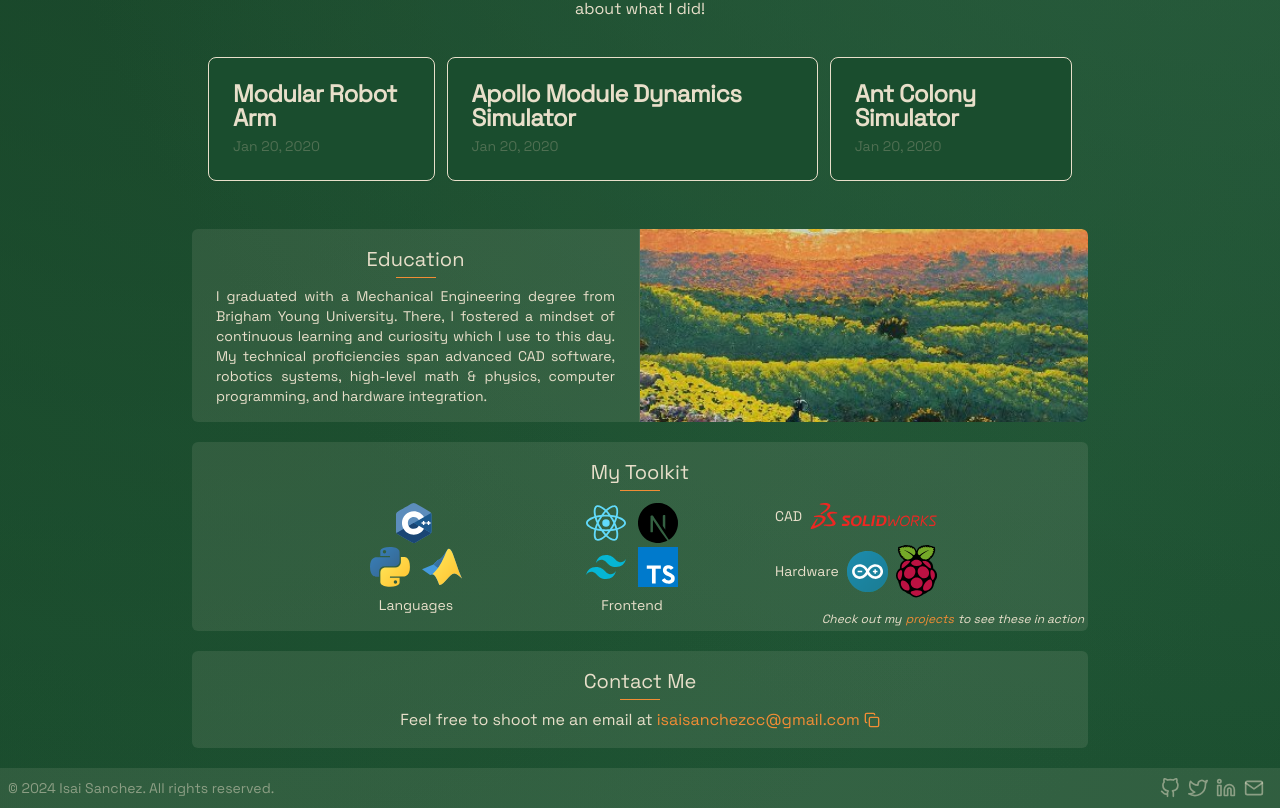
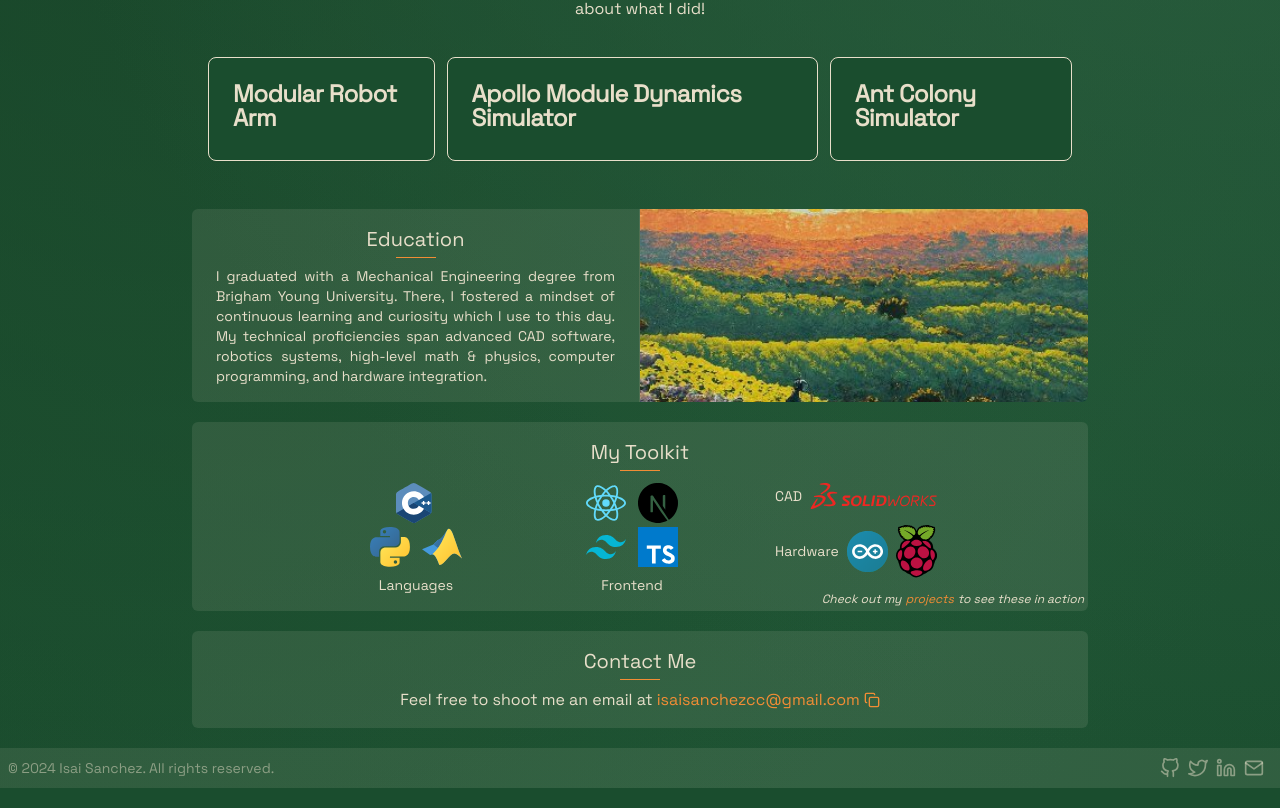
Before and after one commit to rahuljangirwork/rahuljangir.work, a Next.js app: page / in a window 1280 px wide. Shown: the part 906-1714 px from the top of the page. Built offline with nearby package versions, Linux system fonts and the light colour scheme.

Commit message:
rewrote project post filetype to mdx

```diff
--- a/posts/projects/antsimulator.md
+++ b/posts/projects/antsimulator.mdx
@@ -1,6 +1,6 @@
 ---
 title: "Ant Colony Simulator"
-date: "Jan 20, 2020"
+publishDate: "Jan 20, 2020"
 description: "A simulated ant colony written in C++ with algorithms for food foraging movement and pheromone trail depositing with food collection."
 coverImage: "/assets/background.jpg"
 ---
--- a/posts/projects/apollodynamics.md
+++ b/posts/projects/apollodynamics.mdx
@@ -1,6 +1,6 @@
 ---
 title: "Apollo Module Dynamics Simulator"
-date: "Jan 20, 2020"
+publishDate: "Jan 20, 2020"
 description: "A simulation of the dynamics of the Apollo 13 using its inertial properties and written in MATLAB. Incorporation of Newton-Euler methods and plots of Euler-angles and angular velocities of the spacecraft in response to various inputs such as thrust."
 coverImage: "/assets/background.jpg"
 ---
--- a/posts/projects/robotarm.md
+++ /dev/null
@@ -1,22 +0,0 @@
----
-title: "Modular Robot Arm"
-date: "Jan 20, 2020"
-description: "Designed in Solidworks and programmed in C++ with the Arduino IDE. This arm implements forwards and reverse kinematic algorithms"
-coverImage: "/assets/background.jpg"
----
-
-# Header
-
-Here's some regular markdown content.
-
-<collapsible title="Click to expand">
-  This content will be collapsible. You can include any markdown here.
-
-- List item 1
-- List item 2
-
-## Even subheadings work!
-
-</collapsible>
-
-More regular content here.
--- /dev/null
+++ b/posts/projects/robotarm.mdx
@@ -0,0 +1,19 @@
+---
+title: "Modular Robot Arm"
+publishDate: "2020-01-20"
+description: "Designed in Solidworks and programmed in C++."
+coverImage: "/assets/background.jpg"
+---
+
+# Modular Robot Arm
+
+Here is the content of the MDX file.
+
+<Collapsible title="Click to see more">
+  This is some collapsible content inside the MDX.
+
+- List item 1
+- List item 2
+
+## Even subheadings work!
+</Collapsible>
```
